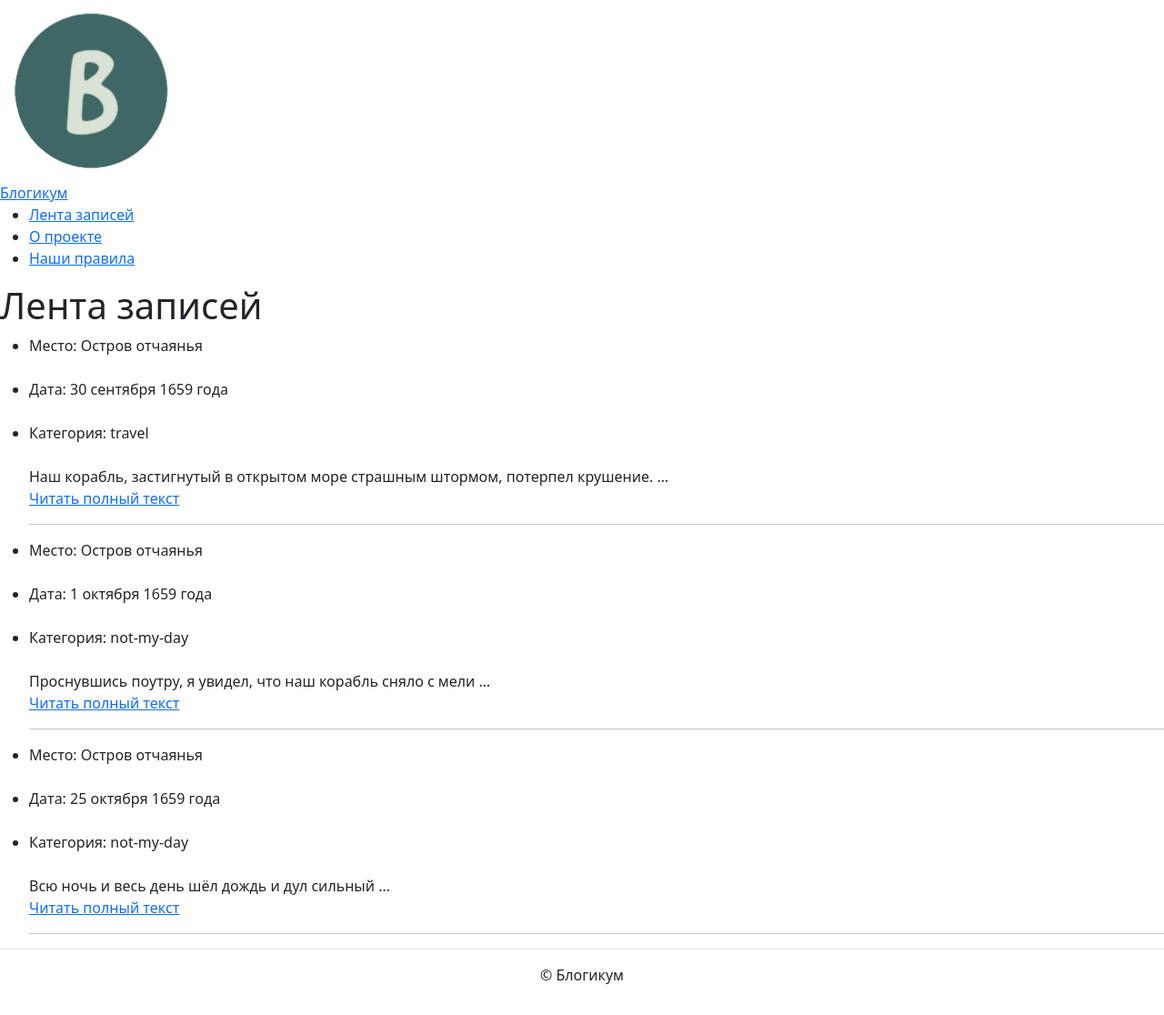
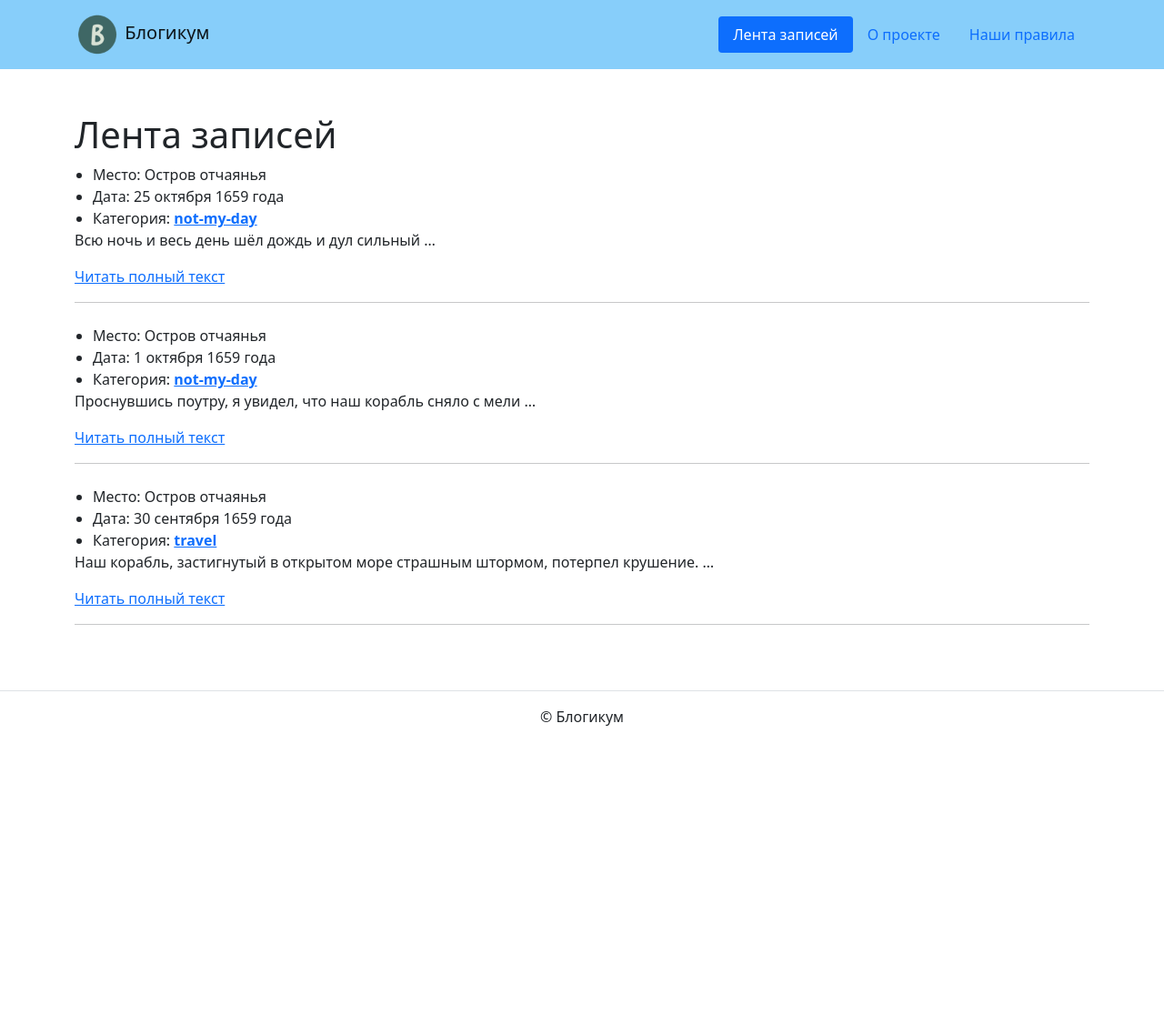
Before and after one commit to Maksimilyan25/django_sprint1, a Django app: page / in a window 1280 px wide. Shown: the whole page at 91% size. After the commit the page ends 798 px from the top, so only its background shows below. Run offline with Django 3.2, Linux system fonts and the light colour scheme; some libraries are stand-ins or nearby versions.

Commit message:
готовая

```diff
--- a/blogicum/blog/urls.py
+++ b/blogicum/blog/urls.py
@@ -4,8 +4,7 @@ from . import views
 app_name = 'blog'
 
 urlpatterns = [
-    path('', views.index, name='index'),  # Главная страница
-    path('posts/<int:id>/', views.post_detail, name='post_detail'),  # Подробности поста
-    path('category/<slug:category_slug>/', views.category_posts, name='category_posts'),  # Публикации по категории
-    path('category/<slug:category_slug>/', views.category_view, name='category_view'),
+    path('', views.index, name='index'),
+    path('posts/<int:id>/', views.post_detail, name='post_detail'),
+    path('category/<slug:category_slug>/', views.category_posts, name='category_posts'),
 ]
--- a/blogicum/blog/views.py
+++ b/blogicum/blog/views.py
@@ -51,7 +51,7 @@ def category_posts(request, category_slug):
 
 def index(request):
     template = 'blog/index.html'
-    return render(request, template, {'posts': posts})
+    return render(request, template, {'post': posts[::-1]})
 
 
 def post_detail(request, id):
--- a/blogicum/templates/blog/category.html
+++ b/blogicum/templates/blog/category.html
@@ -6,5 +6,4 @@
 
 {% block content %}
 <h1>Публикации в категории {{ category_slug }}</h1>
-<p>Пока что публикаций нет...</p>
 {% endblock %}
--- a/blogicum/templates/blog/category_view.html
+++ b/blogicum/templates/blog/category_view.html
@@ -1,9 +1,13 @@
 {% extends "base.html" %}
 {% load static %}
+
 {% block title %}
 Публикации в категории {{ category_slug }}
 {% endblock %}
 
 {% block content %}
-<h1>Публикации в категории {{ category_slug }}</h1>
+<div class="container py-5">
+    <h1>Публикации в категории {{ category_slug }}</h1>
+    <p>Здесь пока что нет публикуемых записей в категории {{ category_slug }}.</p>
+</div>
 {% endblock %}
--- a/blogicum/templates/blog/index.html
+++ b/blogicum/templates/blog/index.html
@@ -1,20 +1,26 @@
 {% extends "base.html" %}
 {% load static %}
+
 {% block title %}
 Главная страница
 {% endblock %}
 
 {% block content %}
-<h1>Лента записей</h1>
-<ul>
-    {% for post in posts %}
-        <li>Место: {{ post.location }}</li><br>
-        <li>Дата: {{ post.date }}</li><br>
-        <li>Категория: {{ post.category }}</li><br>
-        {{ post.text|truncatewords:10 }}
-        <br>
-        <a href="{% url 'blog:post_detail' post.id %}">Читать полный текст</a>
-        <hr>  <!-- Добавлен горизонтальный разделитель -->
-    {% endfor %}
-</ul>
+<div class="container py-5">
+    <h1>Лента записей</h1>
+    <ul style="list-style-type: none; padding-left: 0;">
+        {% for post in post %}
+            <li class="mb-4">  <!-- Добавим отступ между постами -->
+                <ul style="list-style-type: disc; padding-left: 20px;">
+                    <li>Место: {{ post.location }}</li>
+                    <li>Дата: {{ post.date }}</li>
+                    <li>Категория: <a href="{% url 'blog:category_posts' post.category %}" style="font-weight: bold;">{{ post.category }}</a></li>
+                </ul>
+                <p>{{ post.text|truncatewords:10 }}</p>
+                <a href="{% url 'blog:post_detail' post.id %}">Читать полный текст</a>
+                <hr>  <!-- Сплошная линия отделяет каждый пост -->
+            </li>
+        {% endfor %}
+    </ul>
+</div>
 {% endblock %}
--- a/blogicum/templates/includes/footer.html
+++ b/blogicum/templates/includes/footer.html
@@ -1,4 +1,4 @@
-{% load static %}
+
 <footer class="border-top text-center py-3">
-    <p>© Блогикум</p>
-  </footer>
+  <p>© Блогикум</p>
+</footer>
--- a/blogicum/templates/includes/header.html
+++ b/blogicum/templates/includes/header.html
@@ -1,23 +1,25 @@
 {% load static %}
+{% with request.resolver_match.view_name as view_name %}
 <header>
-  <img src="{% static 'img/logo.png' %}" alt="Логотип" style="max-width: 200px; height: auto;">
-    <nav>
-        <a href="{% url 'blog:index' %}">
+  <nav class="navbar navbar-light" style="background-color: lightskyblue">
+    <div class="container">
+      <a class="navbar-brand" href="{% url 'blog:index' %}">
+        <img src="{% static 'img/logo.png' %}" height="50" alt="">
         Блогикум
       </a>
-        <ul>
-          <li>
-            <a href="{% url 'blog:index' %}">
+      <ul class="nav nav-pills">
+        <li class="nav-item">
+          <a class="nav-link {% if view_name  == 'blog:index' %}active{% endif %}" href="{% url 'blog:index' %}">
             Лента записей
           </a>
         </li>
-          <li>
-            <a href="{% url 'pages:about' %}">
+        <li class="nav-item">
+          <a class="nav-link {% if view_name  == 'pages:about' %}active{% endif %}" href="{% url 'pages:about' %}">
             О проекте
           </a>
         </li>
-          <li>
-            <a href="{% url 'pages:rules' %}">
+        <li class="nav-item">
+          <a class="nav-link {% if view_name  == 'pages:rules' %}active{% endif %}" href="{% url 'pages:rules' %}">
             Наши правила
           </a>
         </li>
@@ -25,3 +27,4 @@
     </div>
   </nav>
 </header>
+{% endwith %}
--- a/blogicum/templates/pages/about.html
+++ b/blogicum/templates/pages/about.html
@@ -1,7 +1,8 @@
 {% extends 'base.html' %}
 {% load static %}
+
 {% block title %}
-Наши правила
+О проекте
 {% endblock %}
 
 {% block content %}
@@ -14,7 +15,7 @@
         </p>
         <p>
           Дружба и рассказы о новых, неизведанных впечатлениях — вот
-          что вы найдете на нашем ресурсе.  Миллионы блогов по различным темам.
+          что вы найдете на нашем ресурсе. Миллионы блогов по различным темам.
           Путешествия, политики, развлечения, мода, мода, литература, дизайн и все
           другие сферы человеческой деятельности.
         </p>
```
Also changed, not shown: blogicum/templates/blog/detail.html (+16 -7 lines), 1 other file. Lines whose indentation alone changed are shown as unchanged.
